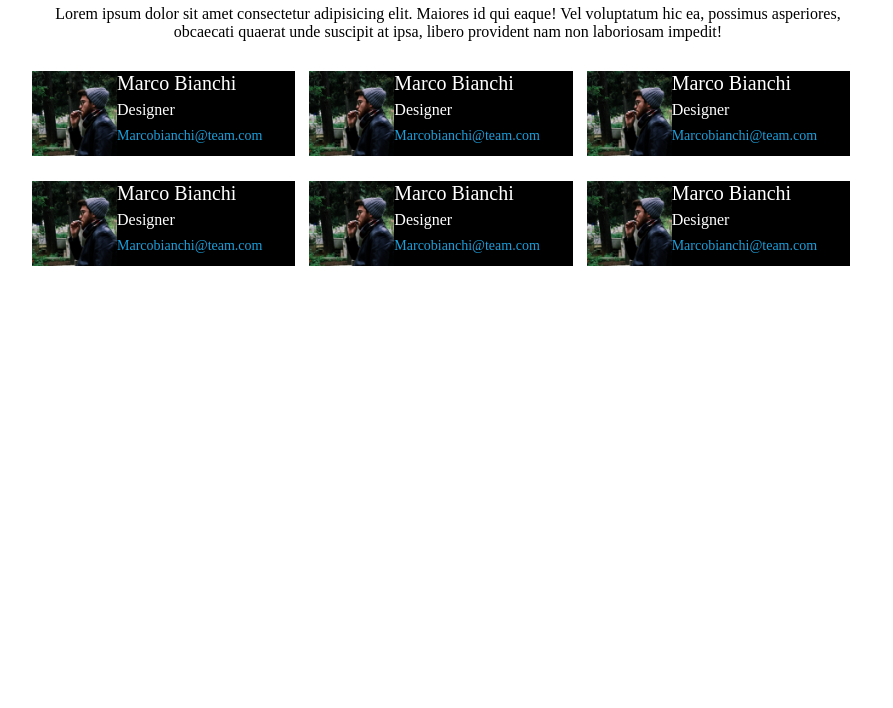
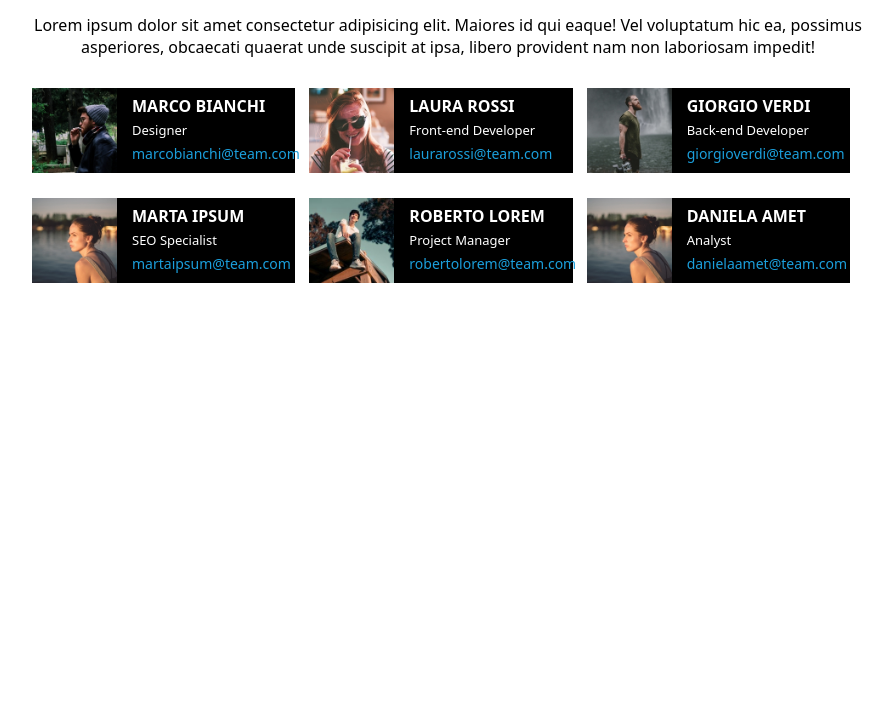
Before and after one commit to jeremy-mazzocco/html-css-float-cards, a plain HTML site: page index.html in a window 1280 px wide. Shown: the part 92-800 px from the top of the page, without its empty margins (192-1085 px from the left). Drawn offline with Linux system fonts and the light colour scheme.

Commit message:
final add

```diff
--- a/index.html
+++ b/index.html
@@ -34,35 +34,35 @@
                             <img src="img/male1.png" alt="">
                         </div>
                         <div class="text-img">
-                            <span id="nome">Marco Bianchi</span>
+                            <span id="nome">MARCO BIANCHI</span>
                             <br>
-                            <span>Designer</span>
+                            <span id="job">Designer</span>
                             <br>
-                            <span id="email">Marcobianchi@team.com</span>
+                            <span id="email">marcobianchi@team.com</span>
                         </div>
                     </div>
                     <div class="col">
                         <div class="img">
-                            <img src="img/male1.png" alt="">
+                            <img src="img/female1.png" alt="">
                         </div>
                         <div class="text-img">
-                            <span id="nome">Marco Bianchi</span>
+                            <span id="nome">LAURA ROSSI</span>
                             <br>
-                            <span>Designer</span>
+                            <span id="job">Front-end Developer</span>
                             <br>
-                            <span id="email">Marcobianchi@team.com</span>
+                            <span id="email">laurarossi@team.com</span>
                         </div>
                     </div>
                     <div class="col">
                         <div class="img">
-                            <img src="img/male1.png" alt="">
+                            <img src="img/male2.png" alt="">
                         </div>
                         <div class="text-img">
-                            <span id="nome">Marco Bianchi</span>
+                            <span id="nome">GIORGIO VERDI</span>
                             <br>
-                            <span>Designer</span>
+                            <span id="job">Back-end Developer</span>
                             <br>
-                            <span id="email">Marcobianchi@team.com</span>
+                            <span id="email">giorgioverdi@team.com</span>
                         </div>
                     </div>
                 </div>
@@ -70,38 +70,38 @@
                 <div class="row">
                     <div class="col">
                         <div class="img">
-                            <img src="img/male1.png" alt="">
+                            <img src="img/female2.png" alt="">
                         </div>
                         <div class="text-img">
-                            <span id="nome">Marco Bianchi</span>
+                            <span id="nome">MARTA IPSUM</span>
                             <br>
-                            <span>Designer</span>
+                            <span id="job">SEO Specialist</span>
                             <br>
-                            <span id="email">Marcobianchi@team.com</span>
+                            <span id="email">martaipsum@team.com</span>
                         </div>
                     </div>
                     <div class="col">
                         <div class="img">
-                            <img src="img/male1.png" alt="">
+                            <img src="img/male3.png" alt="">
                         </div>
                         <div class="text-img">
-                            <span id="nome">Marco Bianchi</span>
+                            <span id="nome">ROBERTO LOREM</span>
                             <br>
-                            <span>Designer</span>
+                            <span id="job">Project Manager</span>
                             <br>
-                            <span id="email">Marcobianchi@team.com</span>
+                            <span id="email">robertolorem@team.com</span>
                         </div>
                     </div>
                     <div class="col">
                         <div class="img">
-                            <img src="img/male1.png" alt="">
+                            <img src="img/female2.png" alt="">
                         </div>
                         <div class="text-img">
-                            <span id="nome">Marco Bianchi</span>
+                            <span id="nome">DANIELA AMET</span>
                             <br>
-                            <span>Designer</span>
+                            <span id="job">Analyst</span>
                             <br>
-                            <span id="email">Marcobianchi@team.com</span>
+                            <span id="email">danielaamet@team.com</span>
                         </div>
                     </div>
                 </div>
--- a/style.css
+++ b/style.css
@@ -8,10 +8,13 @@
     width: 65%;
     margin: auto;
     text-align: center;
+    font-family: system-ui, -apple-system, BlinkMacSystemFont, 'Segoe UI', Roboto, Oxygen, Ubuntu, Cantarell, 'Open Sans', 'Helvetica Neue', sans-serif
 }
 
 h1 {
     margin: 30px 0px;
+    font-size: 34px;
+    color: rgb(212, 31, 88);
 }
 
 .description {
@@ -57,12 +60,19 @@ img {
     background-color: black;
     text-align: left;
     color: white;
-    line-height: 25px;
+    line-height: 23px;
+    padding-top: 7px;
+    padding-left: 100px;
     width: 95%;
 }
 
 #nome {
-    font-size: 20px;
+    font-size: 16px;
+    font-weight: bold;
+}
+
+#job {
+    font-size: 13px;
 }
 
 #email {
```
